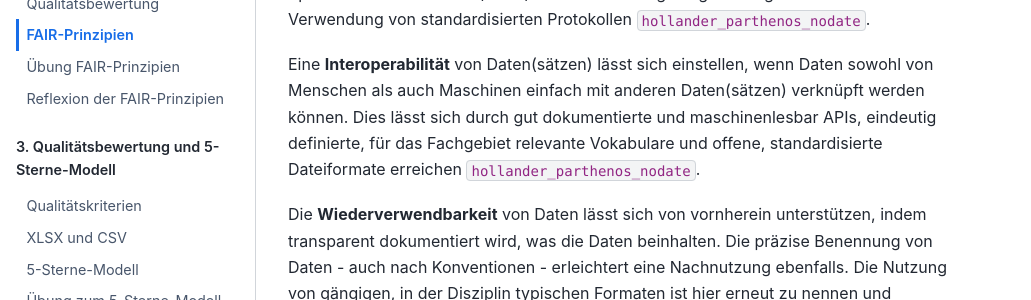
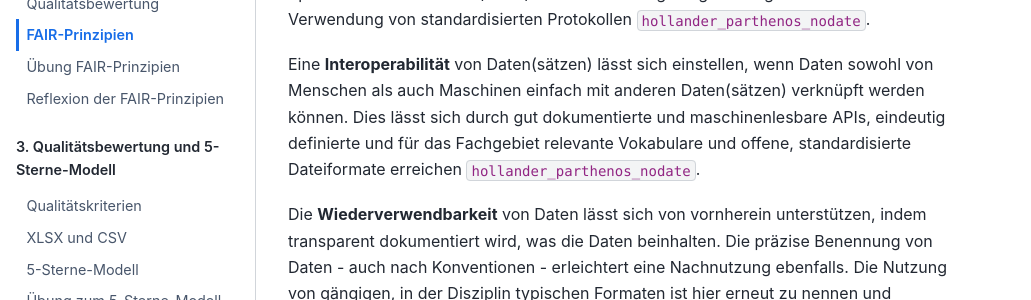
Before and after one commit to quadriga-dk/Tabelle-Fallstudie-1, a Jupyter Book: the page built from Markdown/06_FairPrinzipien.md, in a window 1280 px wide and 900 px high, scrolled down 1070 px. Shown: the part 206-506 px from the top of the window, without its empty margins (0-1031 px from the left). Built offline with Jupyter Book 1.0.4 settings and Sphinx 7.4.7 and the Sphinx Book theme 1.1.4, drawn with Linux system fonts in a browser that asks for light colours; cross-references to code outside the pages are shown as plain code.

Commit message:
Update 06_FairPrinzipien.md
Grammatikkorrektur

Absatz Interoperabilität zweiter Satz estwas holprig - Vorschlag: Dies lässt sich durch gut dokumentierte und maschinenlesbare APIs, eindeutig definierte und für das Fachgebiet relevante Vokabulare und offene, standardisierte Dateiformate erreichen [Hollander, n.d.]. statt Dies lässt sich durch gut dokumentierte und maschinenlesbar APIs, eindeutig definierte, für das Fachgebiet relevante Vokabulare und offene, standardisierte Dateiformate erreichen [Hollander, n.d.].

```diff
--- a/Markdown/06_FairPrinzipien.md
+++ b/Markdown/06_FairPrinzipien.md
@@ -11,7 +11,7 @@ Die **Auffindbarkeit** von Daten lässt sich zum Beispiel durch die Verwendung v
 
 Unter **Zugänglichkeit** fällt die Auswahl eines vertrauenswürdigen Repositoriums als Speicherort für die Daten(sätze) und die klare Regelung des Zugriffs auf diese sowie die Verwendung von standardisierten Protokollen {cite}`hollander_parthenos_nodate`.
 
-Eine **Interoperabilität** von Daten(sätzen) lässt sich einstellen, wenn Daten sowohl von Menschen als auch Maschinen einfach mit anderen Daten(sätzen) verknüpft werden können. Dies lässt sich durch gut dokumentierte und maschinenlesbar APIs, eindeutig definierte, für das Fachgebiet relevante Vokabulare und offene, standardisierte Dateiformate erreichen {cite}`hollander_parthenos_nodate`.
+Eine **Interoperabilität** von Daten(sätzen) lässt sich einstellen, wenn Daten sowohl von Menschen als auch Maschinen einfach mit anderen Daten(sätzen) verknüpft werden können. Dies lässt sich durch gut dokumentierte und maschinenlesbare APIs, eindeutig definierte und für das Fachgebiet relevante Vokabulare und offene, standardisierte Dateiformate erreichen {cite}`hollander_parthenos_nodate`.
 
 Die **Wiederverwendbarkeit** von Daten lässt sich von vornherein unterstützen, indem transparent dokumentiert wird, was die Daten beinhalten. Die präzise Benennung von Daten - auch nach Konventionen - erleichtert eine Nachnutzung ebenfalls. Die Nutzung von gängigen, in der Disziplin typischen Formaten ist hier erneut zu nennen und schließlich vereinfacht zudem die Verwendung von Lizenzen die Nachnutzung von Daten erheblich, da dadurch klar definiert ist, wer welche Rechte hat und wer die Daten wie verwenden darf {cite}`hollander_parthenos_nodate`.
 
```
